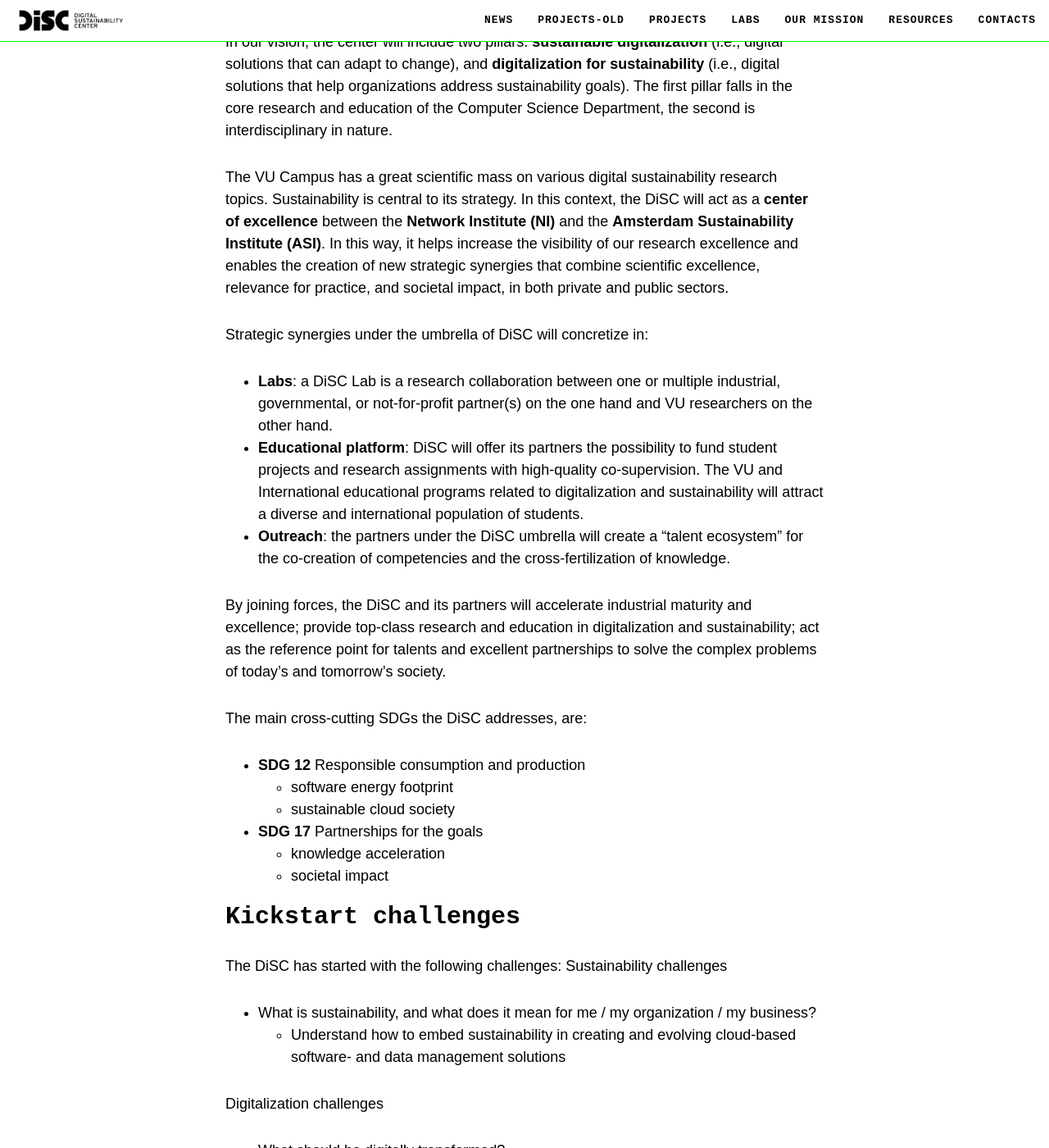
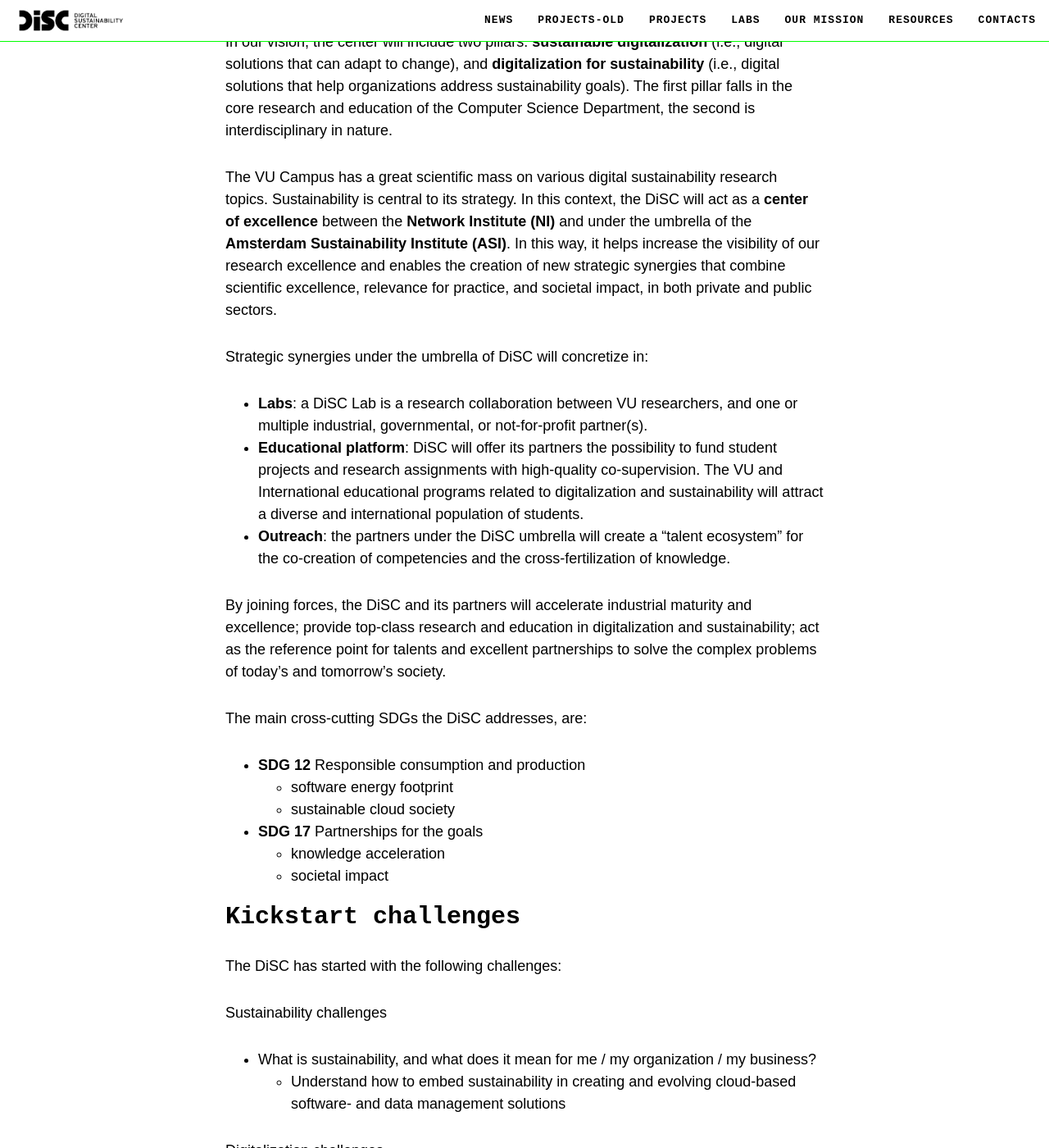
Before and after one commit to S2-group/disc-website.github.io, a Jekyll site: the page built from pages/ourmission.md, in a window 1280 px wide and 1400 px high, scrolled down 473 px. Shown: the whole window at 82% size. Built offline with Jekyll 4.4.1, drawn with Linux system fonts in a browser that asks for light colours; nearby versions of some CDN libraries.

Commit message:
minor textual revision

```diff
--- a/pages/ourmission.md
+++ b/pages/ourmission.md
@@ -15,13 +15,13 @@ Department, the second is interdisciplinary in nature.
 
 The VU Campus has a great scientific mass on various digital sustainability research topics. Sustainability is
 central to its strategy. In this context, the DiSC will act as a **center of excellence** between the **Network Institute (NI)**
-and the **Amsterdam Sustainability Institute (ASI)**. In this way, it helps increase the visibility of our
+and under the umbrella of the **Amsterdam Sustainability Institute (ASI)**. In this way, it helps increase the visibility of our
 research excellence and enables the creation of new strategic synergies that combine scientific excellence,
 relevance for practice, and societal impact, in both private and public sectors.
 
 Strategic synergies under the umbrella of DiSC will concretize in:
-  * **Labs**: a DiSC Lab is a research collaboration between one or multiple industrial, governmental, or
-not-for-profit partner(s) on the one hand and VU researchers on the other hand.
+  * **Labs**: a DiSC Lab is a research collaboration between VU researchers, and one or multiple industrial, governmental, or
+not-for-profit partner(s).
   * **Educational platform**: DiSC will offer its partners the possibility to fund student projects and research
 assignments with high-quality co-supervision. The VU and International educational programs related to
 digitalization and sustainability will attract a diverse and international population of students.
@@ -42,6 +42,7 @@ The main cross-cutting SDGs the DiSC addresses, are:
 
 ## Kickstart challenges
 The DiSC has started with the following challenges:
+
 Sustainability challenges
 * What is sustainability, and what does it mean for me / my organization / my business?
   * Understand how to embed sustainability in creating and evolving cloud-based software- and
```
